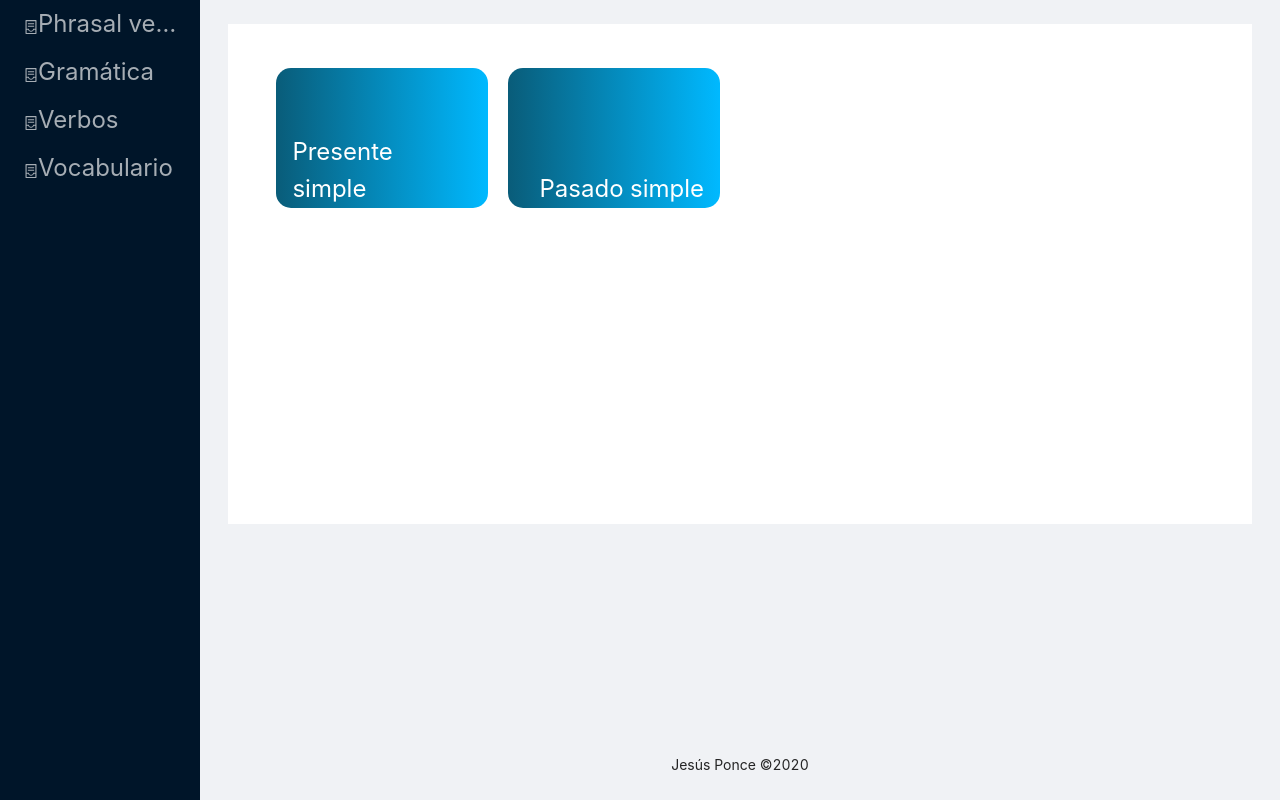
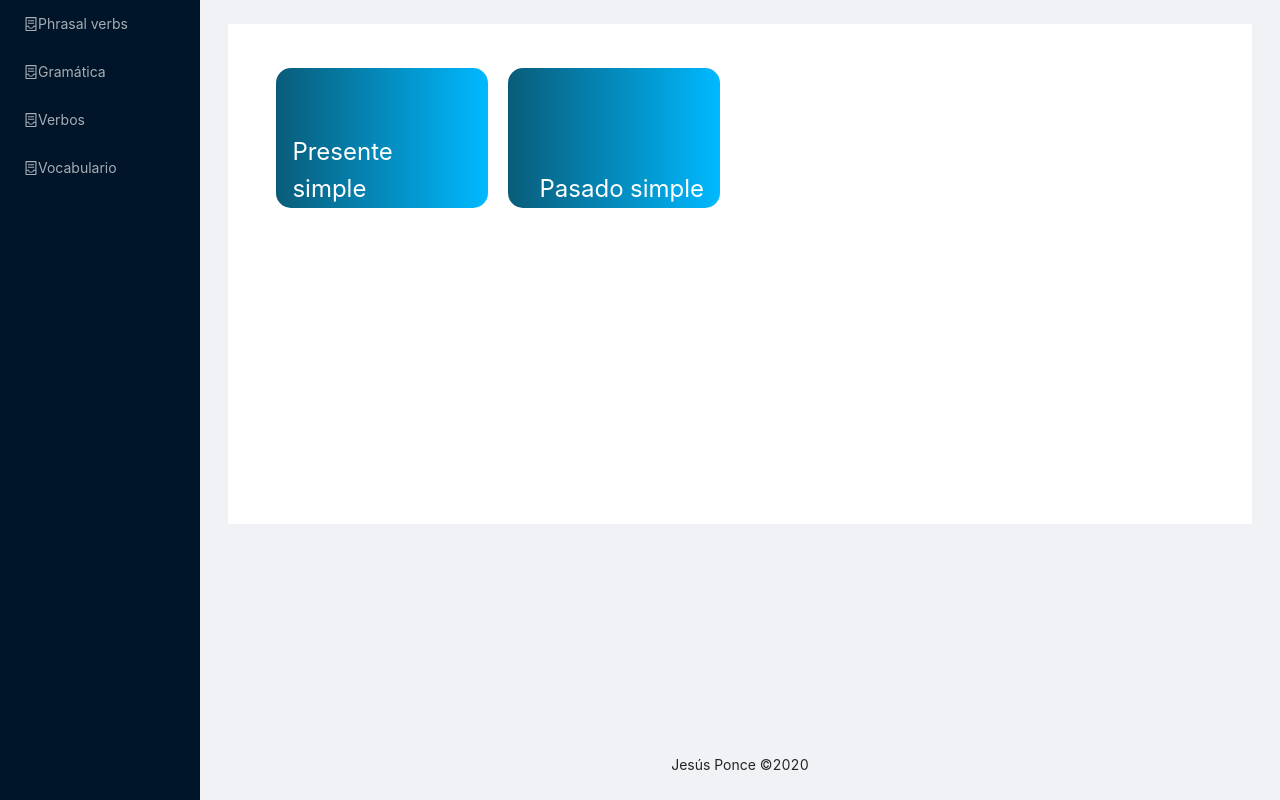
Before and after one commit to JesusEmmanuelPonce/english-front, a React (Create React App) app: page /menu-grammar in a window 1280 px wide. Built offline with nearby package versions, Linux system fonts and the light colour scheme.

Commit message:
renamed tag html

```diff
--- a/src/components/Grammar/MenuGrammar.js
+++ b/src/components/Grammar/MenuGrammar.js
@@ -9,7 +9,7 @@ const MenuGrammar = () =>{
                     MENU_GRAMMAR.map(item => (
                         <Link to={item.route} key={item.name}>
                             <div className="square-menu-pb">
-                                <span>{item.name}</span>
+                                <span className="tag-name-menu">{item.name}</span>
                             </div>
                         </Link>
                     ))
--- a/src/components/Grammar/PresentSimple.js
+++ b/src/components/Grammar/PresentSimple.js
@@ -9,7 +9,9 @@ const PresentSimple = () => {
              title="Present Simple"
             />
             <div>
-             Present
+                <div>
+                    I play with my brother - Yo juego con mi hermano
+                </div>
             </div>
         </Fragment>
     )
--- a/src/components/PhrasalVerbs/MenuPhrasalVerbs.js
+++ b/src/components/PhrasalVerbs/MenuPhrasalVerbs.js
@@ -9,7 +9,7 @@ const MenuPhrasalVerbs = () => {
                 MENU_PHRASAL_VERBS.map(item => (
                     <Link to={item.route} key={item.name}>
                         <div className="square-menu-pb">
-                            <span>{item.name}</span>
+                            <span className="tag-name-menu">{item.name}</span>
                         </div>
                     </Link>
                 ))
--- a/src/components/PhrasalVerbs/phrasalVerbs.css
+++ b/src/components/PhrasalVerbs/phrasalVerbs.css
@@ -47,7 +47,7 @@ p{
 
 @media screen and (min-width: 320px) {
 
-    span{
+    .tag-name-menu{
         font-size: 12px;
     }
 
@@ -66,7 +66,7 @@ p{
 
 @media screen and (min-width: 360px) {
 
-    span{
+    .tag-name-menu{
         font-size: 16px;
     }
 
@@ -85,7 +85,7 @@ p{
 
 @media screen and (min-width: 480px) {
 
-    span{
+    .tag-name-menu{
         font-size: 20px;
         font-weight: 400;
     }
@@ -101,7 +101,7 @@ p{
 
 @media screen and (min-width: 768px) {
 
-    span{
+    .tag-name-menu{
         font-size: 24px;
     }
 
--- a/src/components/Vocabulary/MenuVocabulary.js
+++ b/src/components/Vocabulary/MenuVocabulary.js
@@ -10,7 +10,7 @@ const MenuVocabulary = () => {
                 MENU_VOCABULARY.map(item => (
                     <Link to={item.route} key={item.name}>
                         <div className="square-menu-pb">
-                            <span>{item.name}</span>
+                            <span className="tag-name-menu">{item.name}</span>
                         </div>
                     </Link>
                 ))
```
